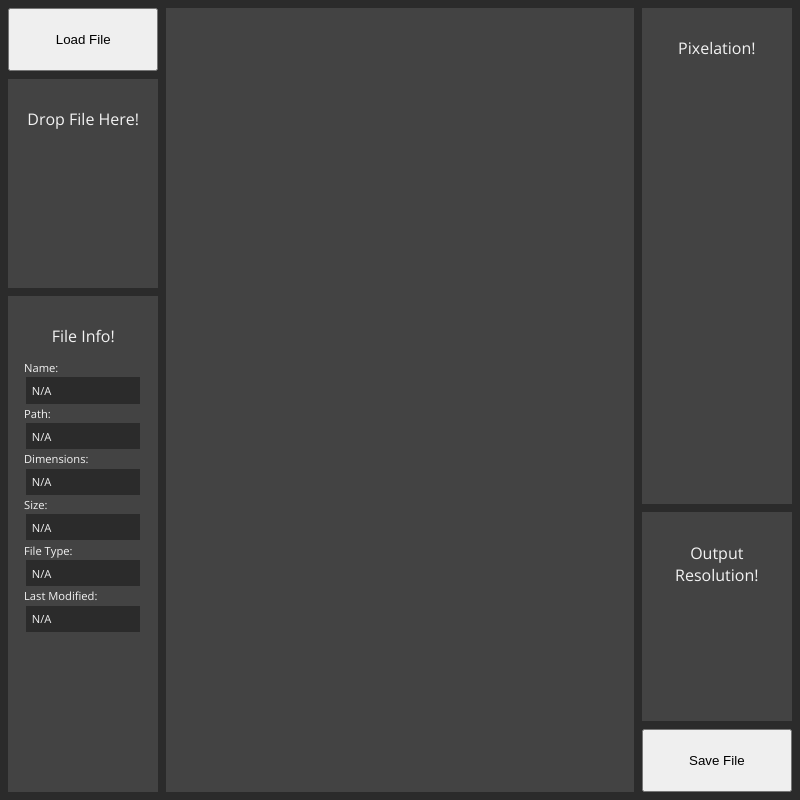
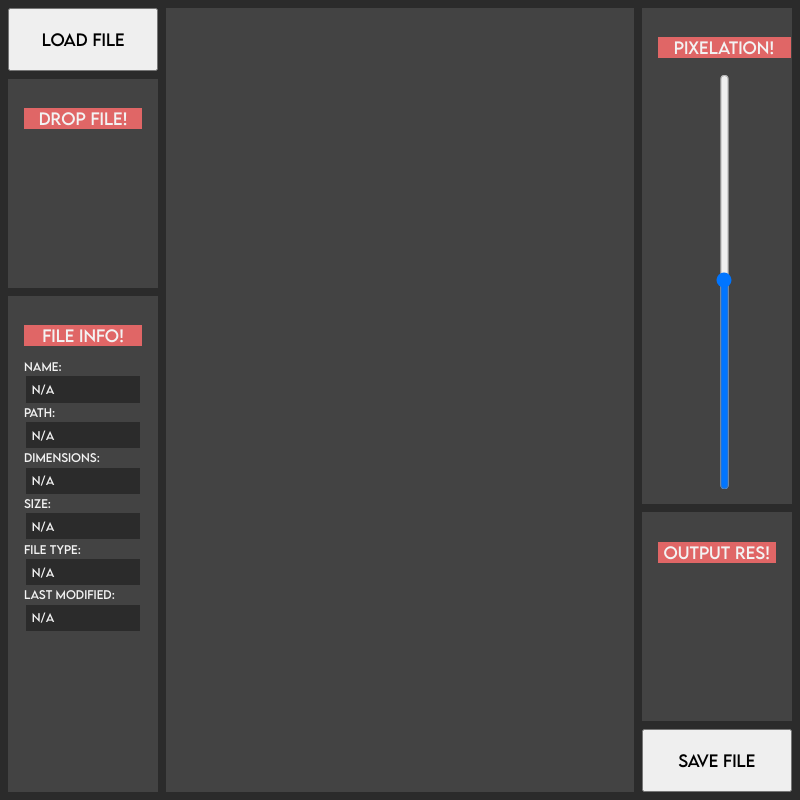
Before and after one commit to SpicyRicecaker/Pixelate, an Electron app: page index.html in a window 800 px wide. Drawn offline with nearby package versions, Linux system fonts and the light colour scheme.

Commit message:
Added slider and other UI improvements, working on making slider modify text area & style

```diff
--- a/index.html
+++ b/index.html
@@ -12,17 +12,20 @@
         <input type="button" id="smallButton" value="Load File"></button>
         <div class="loadFile">
             <h2>
-                Drop File Here!
+                Drop File!
             </h2>
         </div>
         <div id="container">
-            <img id="panelImage"/>
+            <img id="panelImage">
             <!-- <canvas id="mainPanel"></canvas> -->
         </div>
-        <div class="pixelation">
+        <div id="pixelation">
             <h2>
                 Pixelation!
             </h2>
+            <div id="sliderContainer">
+                <input type="range" min="1" max="100" id="pixelationSlider">
+            </div>
         </div>
         <div class="fileInfo">
             <h2>
@@ -43,7 +46,7 @@
         </div>
         <div class="outputResolution">
             <h2>
-                Output Resolution!
+                Output Res!
             </h2>
         </div>
         <input type="button" id="largeButton" value="Save File"></button>
--- a/pixelate.js
+++ b/pixelate.js
@@ -153,15 +153,9 @@ function drawImageToCanvas() {
   ctx.drawImage(loadedImage, 0, 0);
 }
 
+// Here is the actual smart coding happening
 function pixelateImage() {
-  console.log(
-    "Will pixelate the image in the very near future, for now we're just messing around",
-  );
-  // For now draw a rectangle on the top left corner
-  ctx.beginPath();
-  ctx.fillStyle = 'green';
-  ctx.fillRect(0, 0, 100, 100);
-  ctx.closePath();
+  console.log('hi');
 }
 
 function loadDrawAndExportImage() {
--- a/style.css
+++ b/style.css
@@ -1,16 +1,27 @@
+@font-face {
+  font-family: 'Lemon Milk';
+  src: url('fonts/LEMONMILK-Regular.otf');
+}
+@font-face {
+  font-family: 'Coolvetica';
+  src: url('fonts/coolvetica\ rg.ttf');
+}
 html {
+  /* Makes the scrollbar an overlaw so the elements aren't affected */
   overflow-y: overlay;
 }
 
 body {
   background-color: #2b2b2b;
-  font-family: 'Open Sans';
+  font-family: 'Lemon Milk';
   text-align: center;
 }
 
 h2 {
   font-size: 1em;
   font-weight: normal;
+  /* DEBUG FOR NOW */
+  background-color: #e06666;
 }
 
 h3 {
@@ -62,7 +73,7 @@ p {
 
 .loadFile {
   grid-area: loadfile;
-  display: grid;
+  /* display: grid; */
   padding: 1em;
 }
 
@@ -85,9 +96,12 @@ p {
   max-height: 100%;
 }
 
-.pixelation {
+#pixelation {
   grid-area: pixelation;
   padding: 1em;
+  /* Scuffed but decreases the size of h2 so worth */
+  display: grid;
+  grid-template-rows: auto 1fr;
 }
 
 .outputResolution {
@@ -95,12 +109,30 @@ p {
   padding: 1em;
 }
 
+#sliderContainer {
+}
+
+#pixelationSlider {
+  /* Makes slider vertical */
+  -webkit-appearance: slider-vertical;
+  /* Makes slider height max container*/
+  height: 100%;
+  /* Gets rid of annoying default white outline */
+  outline: none;
+}
+
 #largeButton {
   grid-area: saveas;
   padding: 1em;
+  /* Font stuff, for some reason body styling doesn't affect buttons */
+  font-family: 'Lemon Milk';
+  font-size: 1em;
 }
 
 #smallButton {
   grid-area: loadas;
   padding: 1em;
+  /* Font stuff */
+  font-family: 'Lemon Milk';
+  font-size: 1em;
 }
```
Also changed, not shown: fonts/LEMONMILK-Regular.otf (added), fonts/coolvetica rg.ttf (added).
